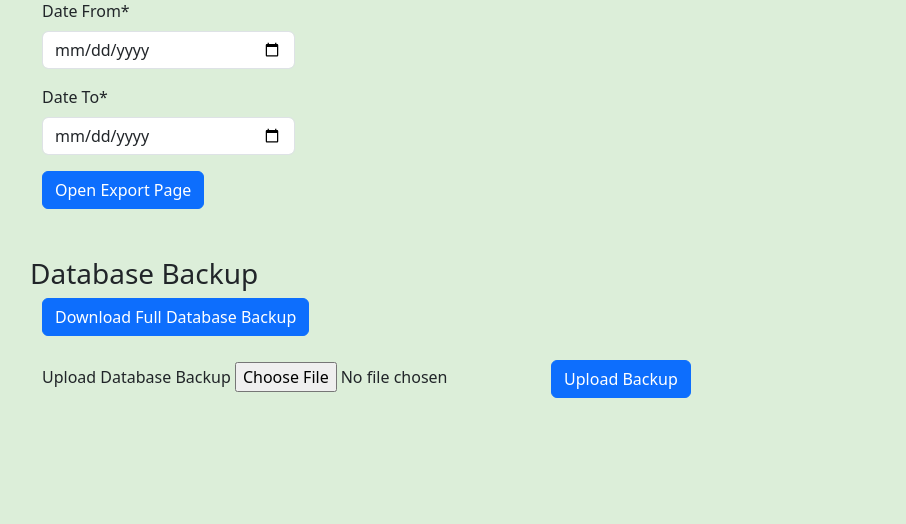
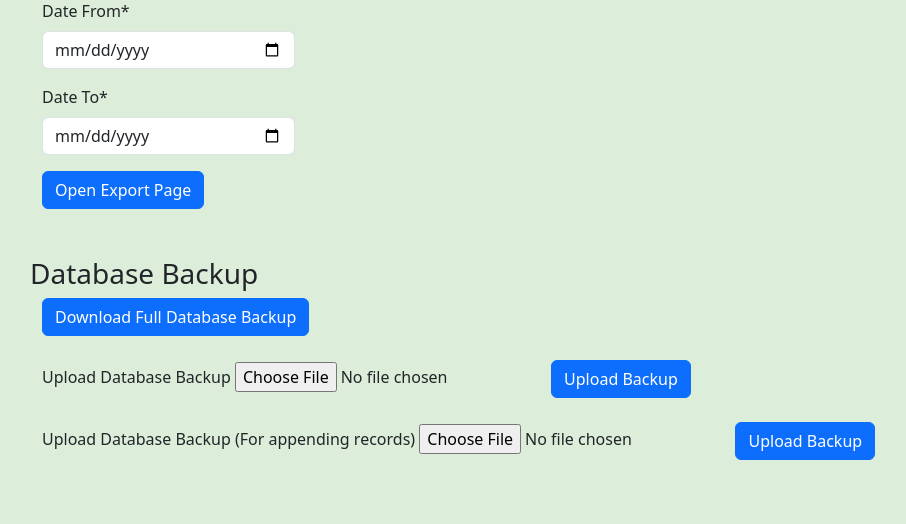
Before and after one commit to Excess10n/BFG-Database-Manager, a Django app: page /export/ in a window 1280 px wide. Shown: the part 725-1249 px from the top of the page, without its empty margins (56-962 px from the left). Before the commit the page ends 1123 px from the top, so only its background shows below. Run offline with Django 5.2, Linux system fonts and the light colour scheme; the visitor is signed in with stand-in values (Sample User, id 1); data that the repository does not hold is empty; some libraries are stand-ins or nearby versions.

Commit message:
general release changes

```diff
--- a/djangoProject/managementApp/forms.py
+++ b/djangoProject/managementApp/forms.py
@@ -78,8 +78,7 @@ class RecordForm(forms.ModelForm):
 
         form_fields = [Div('fungus')]
         if english_name:
-            form_fields.append(HTML(f'<div class="text-muted small">English name:</div>'))
-            form_fields.append(HTML(f'<div class="text-muted small">{english_name}</div>'))
+            form_fields.append(HTML(f'<div class="text-muted small">({english_name})</div>'))
 
 
         # first site/bucks/database record gets displayed
@@ -97,7 +96,7 @@ class RecordForm(forms.ModelForm):
 
         self.helper.layout = Layout(
             Div(
-                Div(*form_fields, css_class="col"),
+                Div(*form_fields, css_class="col-3"),
                 Div(
                     Div('assoc1'),
                     Div('assoc2'),
@@ -196,15 +195,14 @@ class RecordFormBrowse(forms.ModelForm):
 
         form_fields = [Div('fungus')]
         if english_name:
-            form_fields.append(HTML(f'<div class="text-muted small">English name:</div>'))
-            form_fields.append(HTML(f'<div class="text-muted small">{english_name}</div>'))
+            form_fields.append(HTML(f'<div class="text-muted small">({english_name})</div>'))
         form_fields.append(Div('certainty'))
         form_fields.append(Div('site'))
         form_fields.append(Div('dateFound'))
 
         self.helper.layout = Layout(
             Div(
-                Div(*form_fields, css_class="col"),
+                Div(*form_fields, css_class="col-3"),
                 Div(
                     Div('substrate'),
                     Div('assoc1'),
--- a/djangoProject/managementApp/templates/base.html
+++ b/djangoProject/managementApp/templates/base.html
@@ -48,6 +48,20 @@
     {% endblock header %}
 
     <div class="container p-3">
+    <style>
+        .col-nar {
+            flex: 0 0 4.1667%;
+            max-width: 4.1667%;
+        }
+        .col-1_5 {
+            flex: 0 0 12.5%;
+            max-width: 12.5%;
+        }
+        .col-3_5 {
+            flex: 0 0 29.1667%;
+            max-width: 29.1667%;
+        }
+    </style>
     {% block content %}
     {% endblock content %}
     </div>
--- a/djangoProject/managementApp/templates/dataManager/recordEdit.html
+++ b/djangoProject/managementApp/templates/dataManager/recordEdit.html
@@ -6,7 +6,7 @@
 {% block messages %}{% endblock messages %}
 <div class="container">
 <div class="row">
-    <h2 class="col-auto me-auto">Bulk Data Input</h2>
+    <h2 class="col-auto me-auto">Data entry</h2>
     {% if delete %}
         <div class="col-auto">
             <a href="/record/edit?page={{page.current}}&delete=false&{{param}}" class="button-class"><button type="button" class="btn btn-danger">Delete option: ON</button></a>
--- a/djangoProject/managementApp/templates/export/export.html
+++ b/djangoProject/managementApp/templates/export/export.html
@@ -74,9 +74,18 @@
 {% if isAdmin %}
 <br/>
 <div class="container">
-    <form method="POST" enctype="multipart/form-data" action="{% url 'ImportBackup' %}">
+    <form method="POST" enctype="multipart/form-data" action="{% url 'ImportBackup' %}?append=false">
         {% csrf_token %}
         <label for="database-file">Upload Database Backup</label>
+        <input id="database-file" type="file" name="database_file" accept="application/json,.json" required>
+        <button type="submit" class="btn btn-primary">Upload Backup</button>
+    </form>
+</div>
+<br/>
+<div class="container">
+    <form method="POST" enctype="multipart/form-data" action="{% url 'ImportBackup' %}?append=true">
+        {% csrf_token %}
+        <label for="database-file">Upload Database Backup (For appending records)</label>
         <input id="database-file" type="file" name="database_file" accept="application/json,.json" required>
         <button type="submit" class="btn btn-primary">Upload Backup</button>
     </form>
--- a/djangoProject/managementApp/templates/index.html
+++ b/djangoProject/managementApp/templates/index.html
@@ -23,4 +23,7 @@
         {% endfor %}
     </div>
 </div>
+<div class="mx-auto text-center">
+<p>Last updated: 04/10/2026 at 21:00</p>
+</div>
 {% endblock content %}
--- a/djangoProject/managementApp/templates/index_landing.html
+++ b/djangoProject/managementApp/templates/index_landing.html
@@ -95,7 +95,7 @@
     </div>
     <br/><br/>
     <div class="d-flex justify-content-end">
-        <h3><b><i>&#169; Bucks Funugs Group 2026 | FRDBFG website created and maintained by Jonathan Peace</i></b></h3>
+        <h3><b><i>&#169; Bucks Fungus Group 2026 | FRDBFG website created and maintained by Jonathan Peace</i></b></h3>
     </div>
 </div>
 
--- a/djangoProject/managementApp/templates/scripts/fungiSuggestions.html
+++ b/djangoProject/managementApp/templates/scripts/fungiSuggestions.html
@@ -23,7 +23,11 @@ function updateFungusLabel(input, isDuplicate) {
         label.dataset.originalText = label.textContent.trim();
     }
 
-    label.textContent = isDuplicate ? "Fungus* (Name already used)" : label.dataset.originalText;
+    if (isDuplicate) {
+        label.innerHTML = `${label.dataset.originalText} <span class="text-danger"><b>(Name already entered)</b></span>`;
+    } else {
+        label.textContent = label.dataset.originalText;
+    }
 }
 
 document.querySelectorAll('input[list="fungusList"]').forEach(input => {
--- a/djangoProject/managementApp/views.py
+++ b/djangoProject/managementApp/views.py
@@ -8,7 +8,7 @@ from django.template.loader import render_to_string
 from .forms import AssocForm, SubtrForm, SiteForm, SiteSearchForm, RecordOrderForm, RecordFilterForm, RecordForm, RecordFormBrowse, RecordInitialForm, MemberForm, MemberSearchForm, MemberLoginForm, ReportExportForm, FRDBIExportForm, FungiForm, FungiSearchForm
 from .models import Association, Substrate, Site, Record, RecordArchive, Fungi, FungiCurrent, FungiArchive, Member, MemberLogin
 from django.contrib.auth.models import User, Permission
-from .viewFunctions import getFungiObjects, createNewCurrentFungi, databaseBackupOverwrite, databaseBackupOverwriteBuffered
+from .viewFunctions import getFungiObjects, createNewCurrentFungi, databaseBackupOverwrite, databaseBackupOverwriteBuffered, databaseBackupRecordAppend
 import datetime
 import io
 import itertools
@@ -113,7 +113,7 @@ def IndexView(request):
             # list of pages the index page can direct to
             "pages": [
                 {
-                    "title": "Bulk data input",
+                    "title": "Data entry",
                     "desc": "add and update records in bulk",
                     "link": "/record/edit"
                 },
@@ -506,7 +506,6 @@ def RecordEditView(request):
 
     # get species count
     species = records.values_list("fungusFK_id", flat=True).distinct().count()
-    #Record.objects.values_list("fungusFK_id", flat=True).distinct()
 
     context = {"formList": formList, "newForm": newForm, "initForm": initForm, "orderForm": orderForm, "page": page, "param": param, "delete": delete, "deleteText": deleteText, "initPresent": initPresent, "last": request.GET.get('last'), "species": species}
     return render(request, 'dataManager/recordEdit.html', context)
@@ -783,6 +782,9 @@ def RecordBrowseView(request):
         records = Record.objects.all().order_by("-dateFound", "fungusFK__currentFungus__fullName")
         length = records.count()
 
+    # get species count
+    species = records.values_list("fungusFK_id", flat=True).distinct().count()
+
     # pagination
 
     currentPage, pageCount, start, end, pageList = pagination(currentPage, length)
@@ -799,7 +801,7 @@ def RecordBrowseView(request):
     except:
         expand = -1
 
-    context = {"records": records, "param": param, "form": form, "page": page, "expand": expand, "isManager": isManager}
+    context = {"records": records, "param": param, "form": form, "page": page, "expand": expand, "isManager": isManager, "species": species}
     return render(request, 'dataManager/recordBrowse.html', context)
 
 def RecordEditSingle(request, id):
@@ -2023,6 +2025,8 @@ def ImportBackup(request):
     if request.method != "POST":
         return redirect("Export")
 
+    append = request.GET.get("append")
+
     uploaded_file = request.FILES.get("database_file")
     if uploaded_file is None:
         messages.add_message(request, messages.ERROR, "Please select a database backup JSON file")
@@ -2030,7 +2034,10 @@ def ImportBackup(request):
 
     #data = json.load(uploaded_file)
     #databaseBackupOverwrite(data)
-    databaseBackupOverwriteBuffered(uploaded_file)
+    if append:
+        databaseBackupRecordAppend(uploaded_file)
+    else:
+        databaseBackupOverwriteBuffered(uploaded_file)
 
     messages.add_message(request, messages.INFO, "Backup inserted")
     return redirect("Export")
```
Also changed, not shown: djangoProject/managementApp/templates/dataManager/recordBrowse.html (+2 -14 lines), djangoProject/managementApp/viewFunctions.py (+23 -0 lines).
